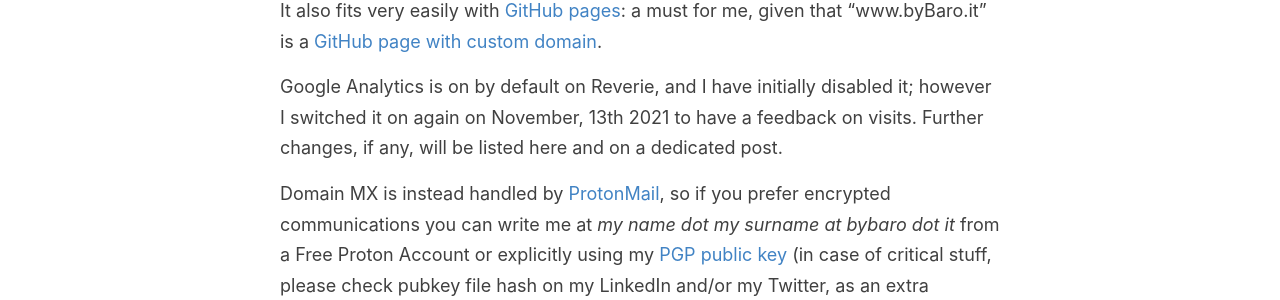
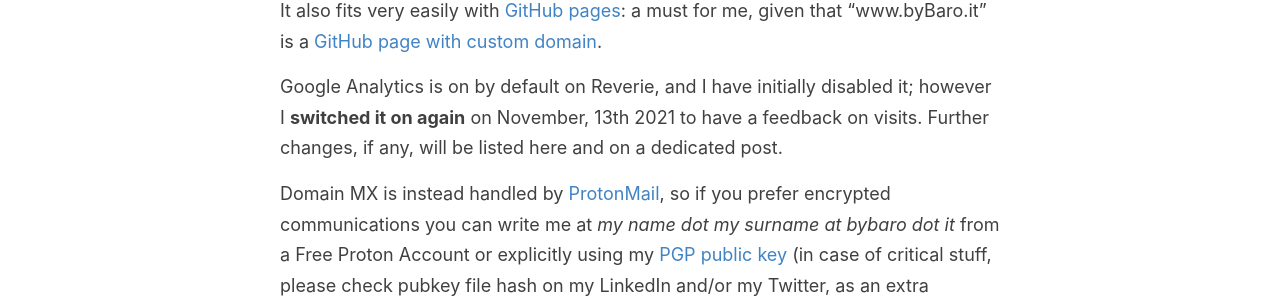
Before and after one commit to baro77/baro77.github.io, a Jekyll site: the page built from _pages/hereabouts.md, in a window 1280 px wide. Shown: the part 379-679 px from the top of the page. Built offline with Jekyll 4.4.1, drawn with Linux system fonts in a browser that asks for light colours.

Commit message:
bold to emphasize GA

```diff
--- a/_pages/hereabouts.md
+++ b/_pages/hereabouts.md
@@ -10,7 +10,7 @@
 
 It also fits very easily with [GitHub pages](https://pages.github.com){:target="_blank"}: a must for me, given that "www.byBaro.it" is a [GitHub page with custom domain](https://docs.github.com/en/pages/configuring-a-custom-domain-for-your-github-pages-site/managing-a-custom-domain-for-your-github-pages-site){:target="_blank"}.
 
-Google Analytics is on by default on Reverie, and I have initially disabled it; however I switched it on again on November, 13th 2021 to have a feedback on visits. Further changes, if any, will be listed here and on a dedicated post.
+Google Analytics is on by default on Reverie, and I have initially disabled it; however I **switched it on again** on November, 13th 2021 to have a feedback on visits. Further changes, if any, will be listed here and on a dedicated post.
 
 Domain MX is instead handled by [ProtonMail](https://protonmail.com){:target="_blank"}, so if you prefer encrypted communications you can write me at _my name dot my surname at bybaro dot it_ from a Free Proton Account or explicitly using my [PGP public key](https://www.bybaro.it/publickey_bybaro.asc){:target="_blank"} (in case of critical stuff, please check pubkey file hash on my LinkedIn and/or my Twitter, as an extra precaution):
 
```
